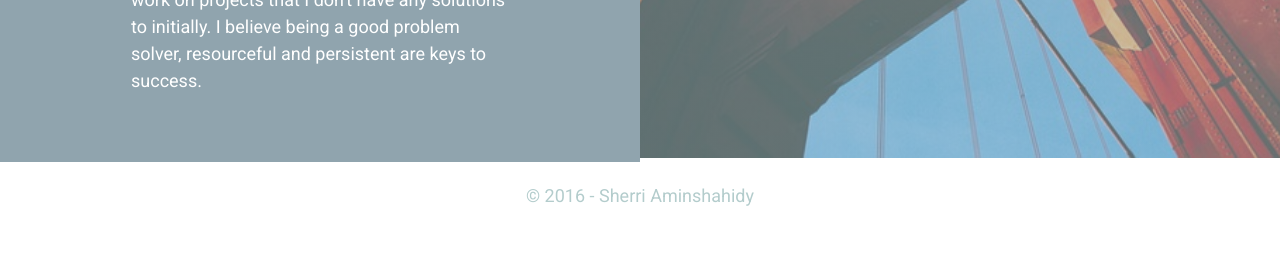
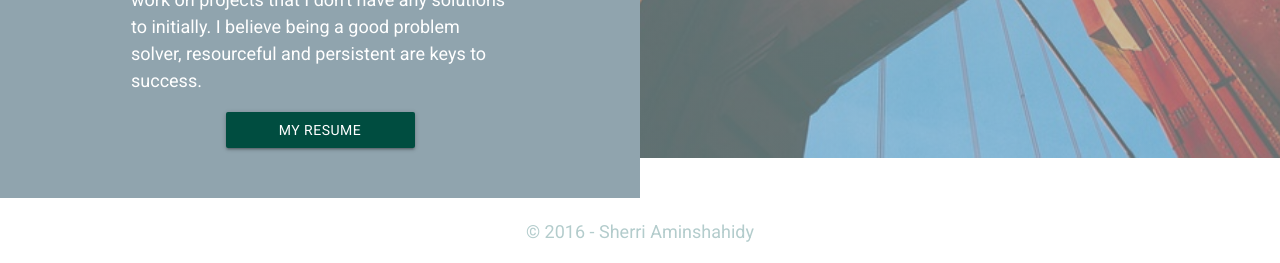
Before and after one commit to Sherri010/My-Portfolio, a plain HTML site: page index.html in a window 1280 px wide. Shown: the part 6125-6388 px from the top of the page. Before the commit the page ends 6352 px from the top, so only its background shows below. Drawn offline with nearby package versions, Linux system fonts and the light colour scheme.

Commit message:
adds download cv

```diff
--- a/index.html
+++ b/index.html
@@ -161,6 +161,9 @@
       <p> For me, programming has always been about simplifying challenges, figuring out the next step to get closer to my
           desire goal. I love to work on projects that I don't have any solutions to initially. I believe being a good problem solver, resourceful and persistent are keys to success.
       </p>
+      <div>
+        <a    class="waves-effect waves-light btn myCV  teal darken-4" href="sherri-aminshahidy-cv.pdf" download> My Resume </a>
+      </div>
     </div>
     </div>
     <div id="contact" class="col s12 m6 contact">
--- a/style.css
+++ b/style.css
@@ -217,6 +217,11 @@ ul.techs {
   text-align: center;
   color:#b3cccc;
 }
+.myCV{
+  display: block;
+margin:0 auto;
+  width:50%;
+}
 @media (max-width:900px){
   .title{
     padding-top:100px;
```
Also changed, not shown: 1 other file.
